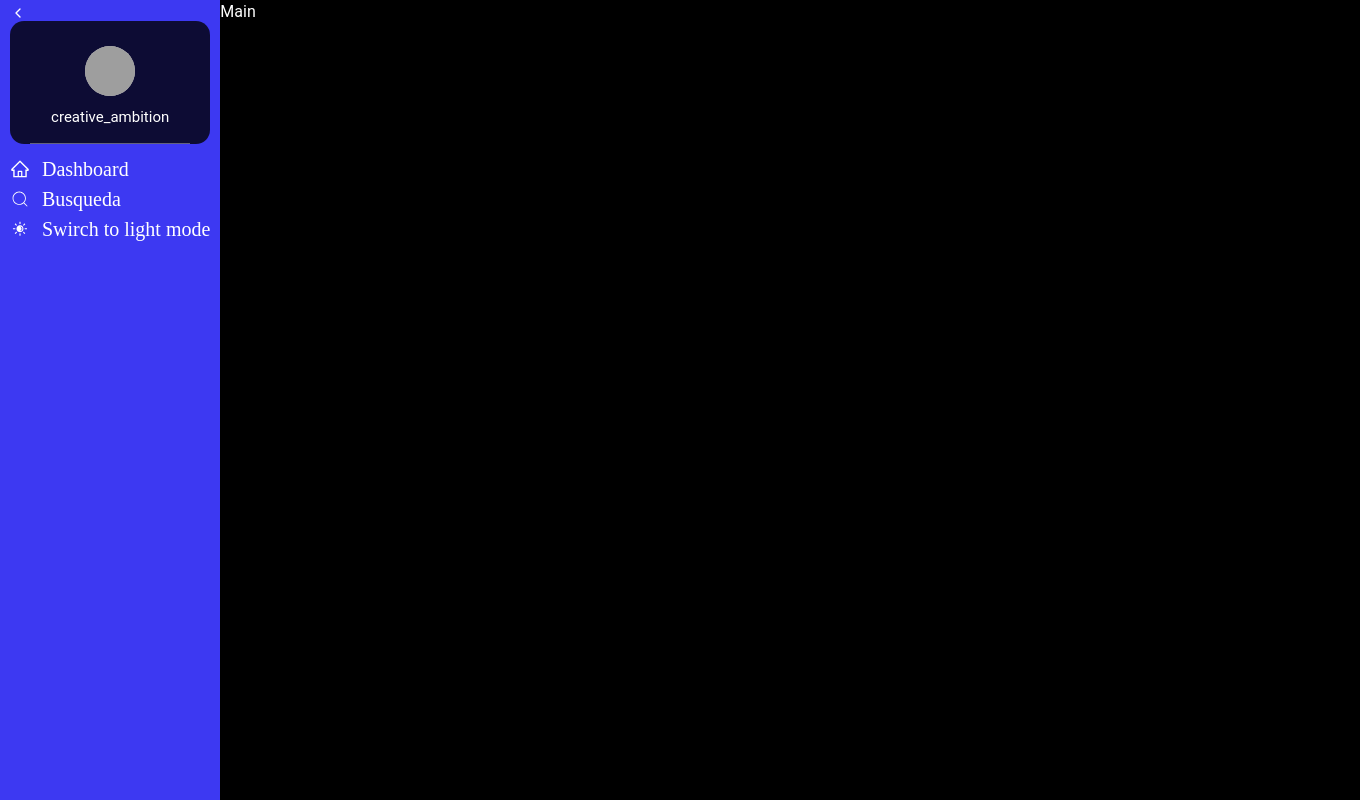
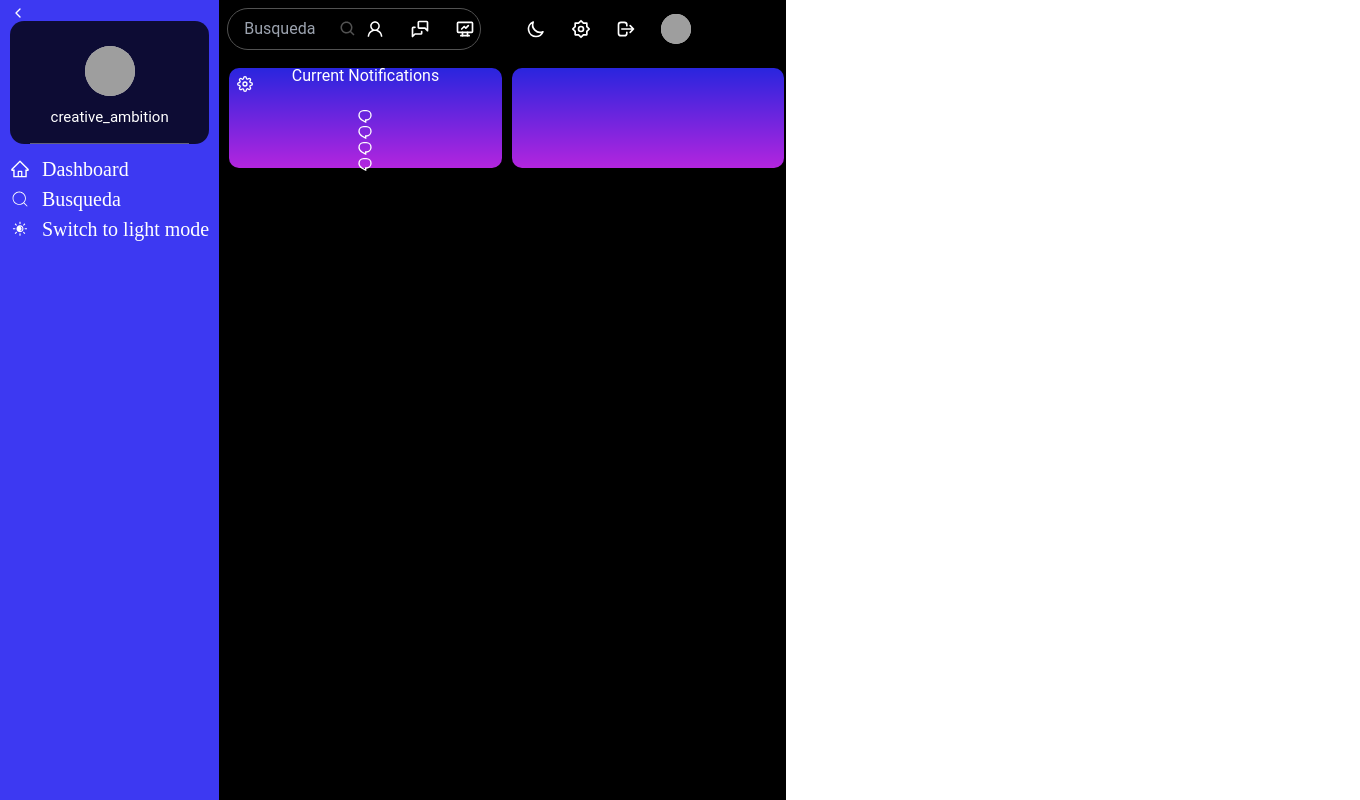
Before and after one commit to Gemini284/IBM_7mo, a React (Create React App) app in the folder ibm-proyecto/: page / in a window 1280 px wide. Shown: the whole page, 1360 px wide, since content can reach past the window. Built offline with nearby package versions, Linux system fonts and the light colour scheme; grey boxes are pictures that could not be loaded.

Commit message:
1:00:27 del video

```diff
--- /dev/null
+++ b/ibm-proyecto/src/Components/Header/Header.css
@@ -0,0 +1,79 @@
+header{
+    position:relative;
+    display: flex;
+    align-items: center;
+    padding: 8px;
+    --color:color:#0a6672;
+}
+
+header .search-bar{
+    position: relative;
+    width: 25%;
+    display: flex;
+    align-items: center;
+}
+
+header .search-bar input{
+    padding: 8px 16px;
+    border:1px solid rgb(82, 82, 82);
+    border-radius: 100px;
+    flex: 1;
+    background-color: transparent;
+    font-size: 16px;
+}
+
+header .search-bar input:focus::placeholder{
+    color:var(--color);
+}
+
+header .search-bar input:focus{
+    outline:none;
+    border: 1px solid var(--color);
+}
+
+header .search-bar .icon{
+    position:absolute;
+    right:8px;
+    font-size: 18px;
+    color: rgb(82, 82, 82);
+}
+
+header .search-bar input:focus ~ .icon{
+    color: var(--color);
+}
+
+header .tools{
+    position: relative;
+    display: flex;
+    align-items: center;
+    gap: 25px;
+}
+
+header .tools .icon:hover{
+    color: var(--color);
+}
+
+header .tools .divider{
+    background-color: var(--color);
+    width: 1px;
+    border-radius: 100px;
+    align-self: stretch;
+}
+
+header .tools .user{
+    position: relative;
+    height: 30px;
+    aspect-ratio: 1;
+    border-radius: 50%;
+    border: 1px solid var(--color);
+    background-color: lightgray;
+    cursor: pointer;
+}
+
+header .tools .user:active{
+    scale:0.97;
+}
+
+header.dark input{
+    color: white;
+}
--- /dev/null
+++ b/ibm-proyecto/src/Components/Header/Header.jsx
@@ -0,0 +1,50 @@
+import { useContext } from 'react'
+import './Header.css'
+import { ThemeContext } from '../../ThemeContext'
+
+import {BiSearch} from "react-icons/bi"
+import { AiOutlineUser } from 'react-icons/ai'
+import { TbDeviceAnalytics } from "react-icons/tb";
+import { TbMessages } from 'react-icons/tb'
+import { HiOutlineMoon } from 'react-icons/hi'
+import { RiSettings2Line } from 'react-icons/ri'
+import { HiOutlineLogout } from 'react-icons/hi'
+
+
+
+const Header = () => {
+
+    const {DarkTheme, setDarkTheme} = useContext(ThemeContext)
+    function changeTheme(){
+        setDarkTheme(!DarkTheme);
+    }
+
+    return (
+        <header className={`${DarkTheme && "dark" }`}>
+            <div className='search-bar'>
+                <input type='text' placeholder='Busqueda' />
+                <BiSearch className='icon' />
+            </div>
+            <div className="tools">
+                <AiOutlineUser className='icon' />
+                <TbMessages className='icon' />
+                <TbDeviceAnalytics className='icon' />
+
+                <div className='divider'></div>
+
+                <HiOutlineMoon className='icon' onClick={changeTheme} />
+                <RiSettings2Line className='icon' />
+                <HiOutlineLogout className='icon' />
+
+                <div className="divider">
+
+                <div className="user">
+                    <img src='https://cdn-icons-png.flaticon.com/512/3135/3135715.png' alt='user profile picture' className='profile-img' />
+                </div>
+                </div>
+            </div>
+    </header>
+  )
+}
+
+export default Header
--- a/ibm-proyecto/src/Components/Navigation Template/Navigation.jsx
+++ b/ibm-proyecto/src/Components/Navigation Template/Navigation.jsx
@@ -34,7 +34,7 @@ const Navigation = () => {
         </header>
         <Nav title="Dashboard" Icon={AiOutlineHome}/>
         <Nav title="Busqueda" Icon={CiSearch}/>
-        <Nav title={`${DarkTheme ? "Swirch to light mode" : " Switch to dark mode"}`} Icon={WiSolarEclipse} onClick={changeTheme}/>
+        <Nav title={`${DarkTheme ? "Switch to light mode" : " Switch to dark mode"}`} Icon={WiSolarEclipse} onClick={changeTheme}/>
         <div className="divider"></div>
 
 
--- /dev/null
+++ b/ibm-proyecto/src/Content/Content.css
@@ -0,0 +1,58 @@
+.content {
+    position: relative;
+    display: grid;
+    grid-template-columns: repeat(4,24%);
+    grid-gap: 10px;
+    padding: 10px;
+}
+
+.content .row{
+    position:relative;
+    display: flex;
+    flex-direction: column;
+    justify-content: center;
+    align-items: center;
+    background: linear-gradient(#2925DE, #b325de) ;
+    padding: 10px;
+    border-radius: 10px;
+    transition: 0.2 ease;
+}
+
+.content .row:hover{
+    scale: 0.99;
+}
+
+.content .row.header{
+    height: 100px;
+}
+
+.content .row.header:nth-child(1){
+    grid-column: span 2;
+}
+
+.content .row.header:nth-child(2){
+    grid-column: span 2;
+}
+
+.content .row .cog{
+    position: absolute;
+    top: 8px;
+    left: 8px;
+    cursor: grab;
+    color: white;
+}
+
+.content .row.header .txt-head {
+    position: relative;
+    color: rgba(255, 255, 255, 0.877);
+    font-size: 16px;
+    font-family: raleway;
+    font-weight: 400;
+}
+
+.content .row.header .divider{
+    height: 1px;
+    width: 35%;
+    background-color: rgba(255, 255, 255, 0.514);
+    margin: 10px 0;
+}
--- /dev/null
+++ b/ibm-proyecto/src/Content/Content.jsx
@@ -0,0 +1,33 @@
+import { useContext } from 'react'
+import './Content.css'
+import { ThemeContext } from '../ThemeContext'
+import { FiSettings } from 'react-icons/fi'
+import { RiChat1Line } from 'react-icons/ri'
+
+
+const Content = () => {
+    const {DarkTheme} = useContext(ThemeContext)
+  return (
+    <div className={`content ${DarkTheme && "dark"}`}>
+      <div className="row header">
+        <FiSettings className="cog" />
+        <h1 className="txt">Current Notifications</h1>
+
+        <div className='divider'></div>
+
+        <div className="notifications">
+            <RiChat1Line />
+            <RiChat1Line />
+            <RiChat1Line />
+            <RiChat1Line />
+
+        </div>
+
+      </div>
+
+      <div className="row header"></div>
+    </div>
+  )
+}
+
+export default Content
--- a/ibm-proyecto/src/Dashboard.jsx
+++ b/ibm-proyecto/src/Dashboard.jsx
@@ -12,7 +12,7 @@ const Dashboard = () => {
         <div className='basis-1/8'>
           <Navigation />
         </div>
-        <div className='basis-auto'>
+        <div>
           <Main />
         </div>
       </div>
--- a/ibm-proyecto/src/Main/Main.css
+++ b/ibm-proyecto/src/Main/Main.css
@@ -2,7 +2,7 @@
     position: relative;
     display: flex;
     flex-direction: column;
-    width: 3220%;
+    align-self: flex-start;
     flex: 1;
     background-color: white;
     min-height: 100vh;
--- a/ibm-proyecto/src/Main/Main.jsx
+++ b/ibm-proyecto/src/Main/Main.jsx
@@ -1,12 +1,18 @@
 import { useContext } from 'react';
 import './Main.css'
 import { ThemeContext } from '../ThemeContext';
+import Header from '../Components/Header/Header';
+import Content from '../Content/Content';
 
 const Main = () => {
   // className='main'
   const {DarkTheme} = useContext(ThemeContext);
 
-  return <div className={`main ${DarkTheme && "dark"}`}>Main</div>
-
+  return(
+  <div className={`main ${DarkTheme && "dark"}`}>
+    <Header />
+    <Content />
+  </div>
+  )
 };
 export default Main;
```
